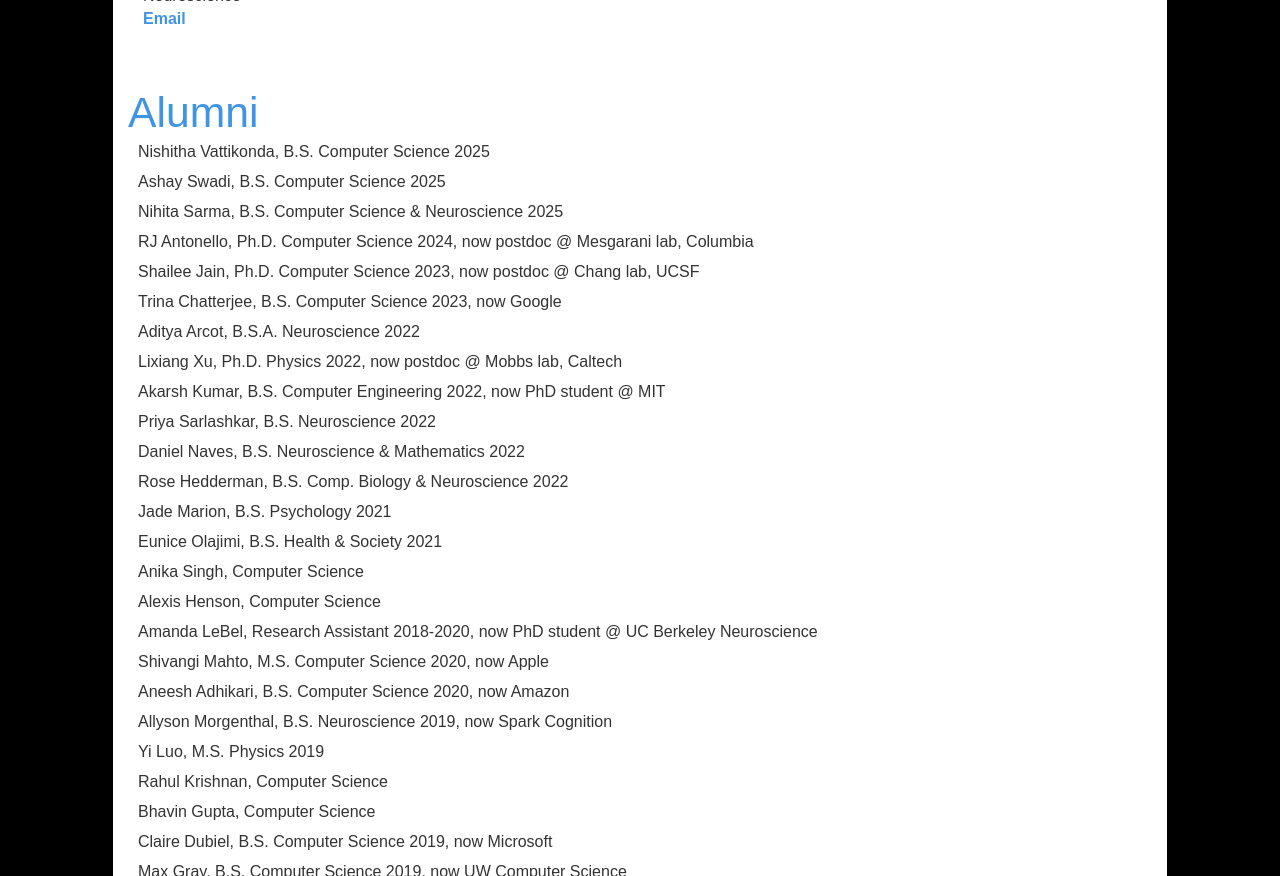
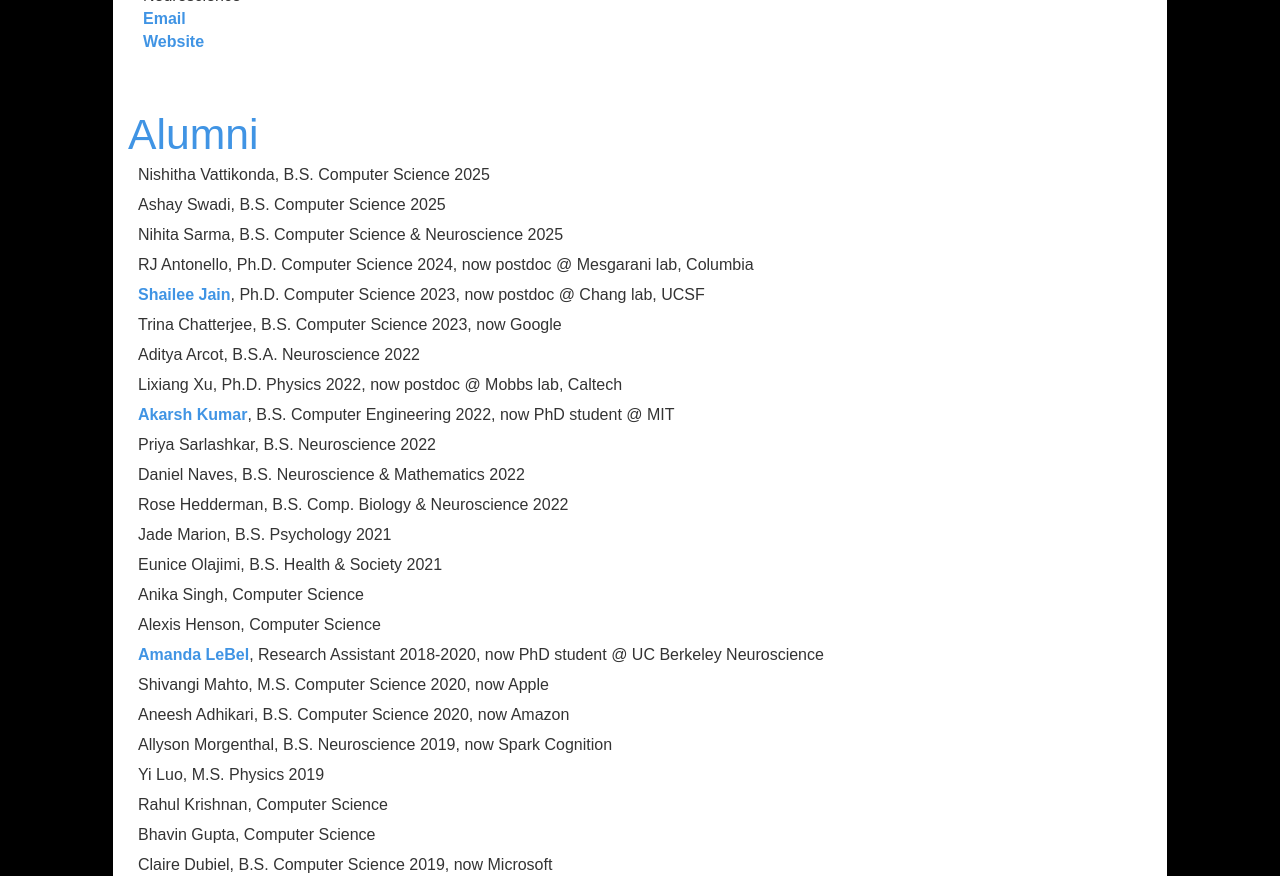
Before and after one commit to HuthLab/huthlab.github.io, a plain HTML site: page people.html in a window 1280 px wide. Shown: the part 950-1826 px from the top of the page. Drawn offline with Linux system fonts and the light colour scheme.

Commit message:
automated deployment

```diff
--- a/people.html
+++ b/people.html
@@ -48,6 +48,7 @@ html {
 <span class='title'>Postdoc</span>
 <span class='department'>Speech, Language, &amp; Hearing Sciences, UT Austin</span>
 <span class='email'><a href='mailto:jerrytang@utexas.edu'>Email</a></span>
+<span class='website'><a href='https://jtpacific.github.io/'>Website</a></span>
 </div>
 <div class='person'>
 <div class='imgcontainer'><img src='static/adityavaidya.jpg' height=200px/></div>
@@ -55,6 +56,7 @@ html {
 <span class='title'>Graduate Student</span>
 <span class='department'>Computer Science, UT Austin</span>
 <span class='email'><a href='mailto:avaidya@utexas.edu'>Email</a></span>
+<span class='website'><a href='http://aditya.vaidya.info/'>Website</a></span>
 </div>
 <div class='person'>
 <div class='imgcontainer'><img src='static/sunaguo.jpg' height=200px/></div>
@@ -69,6 +71,7 @@ html {
 <span class='title'>Graduate Student</span>
 <span class='department'>Neuroscience</span>
 <span class='email'><a href='mailto:jmu@berkeley.edu'>Email</a></span>
+<span class='website'><a href='https://mujn1461.github.io/jianingmu/'>Website</a></span>
 </div>
 <div class='person'>
 <div class='imgcontainer'><img src='static/nilayagarwal.jpg' height=200px/></div>
@@ -93,7 +96,7 @@ Nihita Sarma, B.S. Computer Science &amp; Neuroscience 2025
 RJ Antonello, Ph.D. Computer Science 2024, now postdoc @ Mesgarani lab, Columbia
 </div>
 <div class='alum'>
-Shailee Jain, Ph.D. Computer Science 2023, now postdoc @ Chang lab, UCSF
+<a href='https://shaileesjain.github.io/'>Shailee Jain</a>, Ph.D. Computer Science 2023, now postdoc @ Chang lab, UCSF
 </div>
 <div class='alum'>
 Trina Chatterjee, B.S. Computer Science 2023, now Google
@@ -105,7 +108,7 @@ Aditya Arcot, B.S.A. Neuroscience 2022
 Lixiang Xu, Ph.D. Physics 2022, now postdoc @ Mobbs lab, Caltech
 </div>
 <div class='alum'>
-Akarsh Kumar, B.S. Computer Engineering 2022, now PhD student @ MIT
+<a href='https://akarshkumar.com/'>Akarsh Kumar</a>, B.S. Computer Engineering 2022, now PhD student @ MIT
 </div>
 <div class='alum'>
 Priya Sarlashkar, B.S. Neuroscience 2022
@@ -129,7 +132,7 @@ Anika Singh, Computer Science
 Alexis Henson, Computer Science
 </div>
 <div class='alum'>
-Amanda LeBel, Research Assistant 2018-2020, now PhD student @ UC Berkeley Neuroscience
+<a href='https://www.amandalebel.com/'>Amanda LeBel</a>, Research Assistant 2018-2020, now PhD student @ UC Berkeley Neuroscience
 </div>
 <div class='alum'>
 Shivangi Mahto, M.S. Computer Science 2020, now Apple
```
